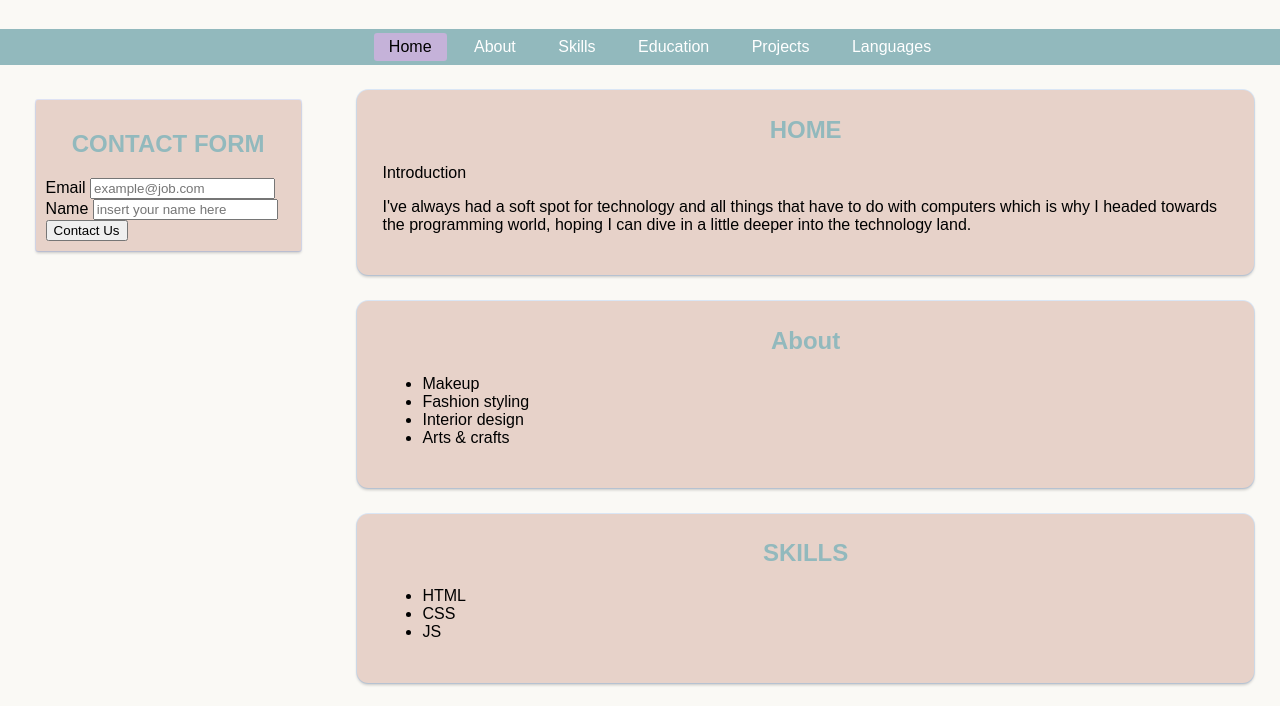
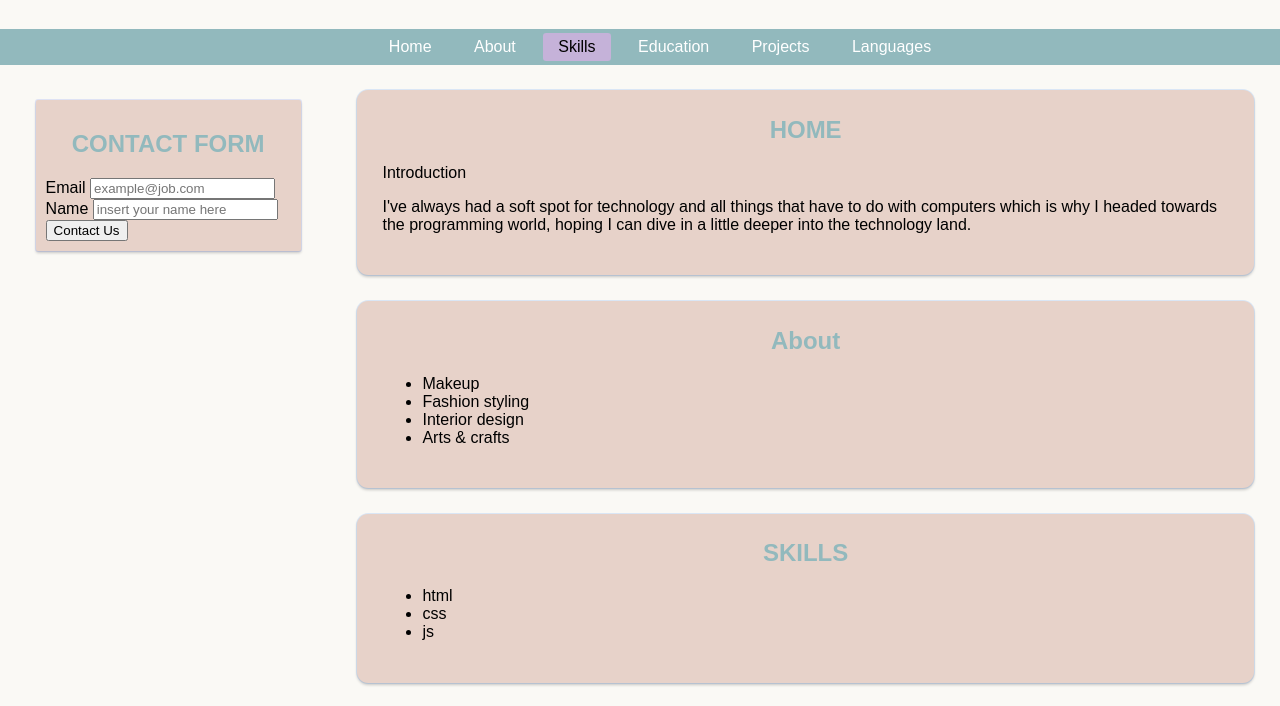
Before and after one commit to apidmaliski/apidmaliski.github.io, a plain HTML site: page index.html in a window 1280 px wide. Shown: the part 219-925 px from the top of the page. Drawn offline with Linux system fonts and the light colour scheme.

Commit message:
display  skills from js

```diff
--- a/index.html
+++ b/index.html
@@ -83,9 +83,7 @@
         <div id="skills" class="page">
           <h2>SKILLS</h2>
           <ul>
-            <li>HTML</li>
-            <li>CSS</li>
-            <li>JS</li>
+
           </ul>
         </div>
 
--- a/index.js
+++ b/index.js
@@ -29,7 +29,7 @@ function show(id) {
   document.getElementById(id).style.display = "block";
 }
 
-var activePage = "home";
+var activePage = "skills";
 
 function showPage(nextPage) {
   hide(activePage);
@@ -55,3 +55,22 @@ function initEvents() {
 
 showPage(activePage);
 initEvents();
+
+function displaySkills() {
+  console.info("display skills");
+
+  // initializare; conditie; post exec
+  for (var i = 1; i < 5; i++) {
+    console.info(`${i} * 5 = ${i * 5}`);
+  }
+
+  var ul = document.querySelector(`#skills ul`);
+  var skills = ["html", "css", "js"];
+  console.info(ul);
+  for (var i = 0; i < skills.length; i++) {
+    //ul.innerHTML = ul.innerHTML + `<li>${skills[i]}</li>`;
+    ul.innerHTML += `<li>${skills[i]}</li>`;
+  }
+}
+
+displaySkills();
```
